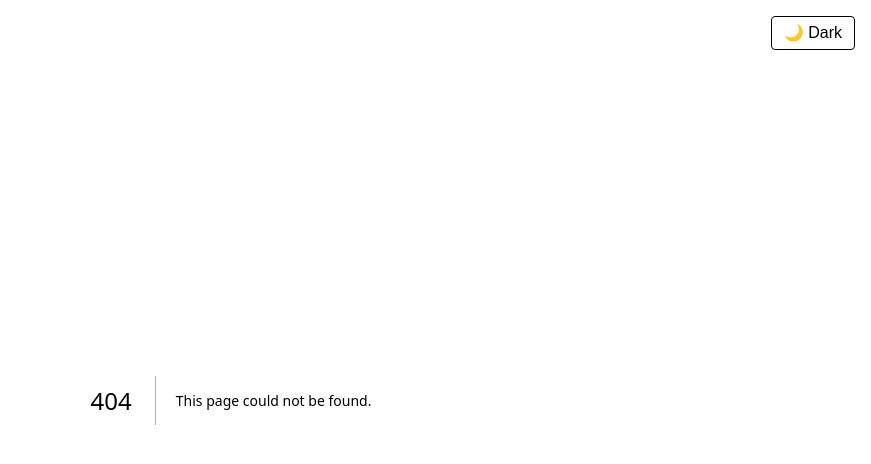
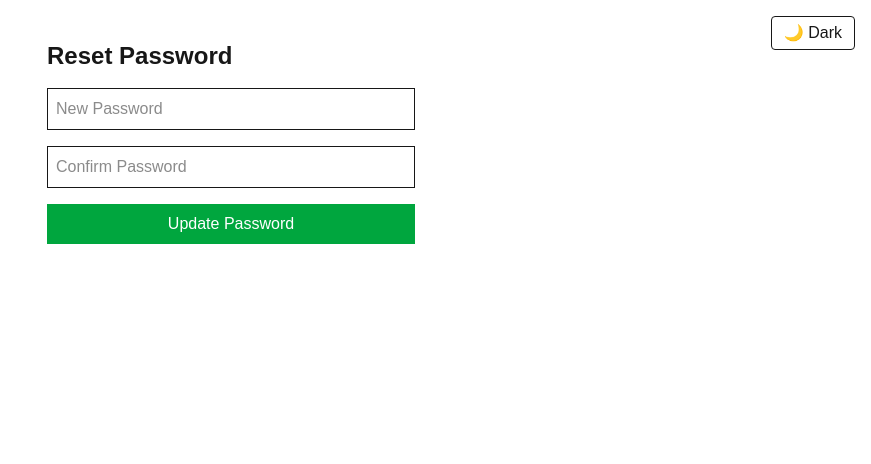
Before and after one commit to Anikahakim/Let-s-Hang, a Next.js app: page /reset-password in a window 1280 px wide. Before the commit this address had no page. Shown: the top 464 px of the page, without its empty margins (409-1280 px from the left). Built offline with nearby package versions, Linux system fonts and the light colour scheme; no server answers.

Commit message:
Add password reset functionality

```diff
--- a/app/login/page.tsx
+++ b/app/login/page.tsx
@@ -8,6 +8,8 @@ export default function LoginPage() {
   const router = useRouter();
   const [email, setEmail] = useState("");
   const [password, setPassword] = useState("");
+  const [showResetForm, setShowResetForm] = useState(false);
+  const [resetEmail, setResetEmail] = useState("");
 
   async function signUp() {
     const { error } = await supabase.auth.signUp({
@@ -35,10 +37,26 @@ export default function LoginPage() {
     }
   }
 
+  async function resetPassword() {
+    const { error } = await supabase.auth.resetPasswordForEmail(resetEmail, {
+      redirectTo: `${window.location.origin}/reset-password`,
+    });
+
+    if (error) {
+      alert("Error: " + error.message);
+    } else {
+      alert("Password reset email sent! Check your inbox.");
+      setShowResetForm(false);
+      setResetEmail("");
+    }
+  }
+
   return (
     <div className="p-10 space-y-4">
       <h1 className="text-2xl font-bold">Login</h1>
 
+      {!showResetForm ? (
+        <>
           <input
             className="border p-2 block"
             placeholder="Email"
@@ -69,6 +87,44 @@ export default function LoginPage() {
               Sign Up
             </button>
           </div>
+
+          <button
+            onClick={() => setShowResetForm(true)}
+            className="text-blue-600 underline text-sm"
+          >
+            Forgot password?
+          </button>
+        </>
+      ) : (
+        <>
+          <p className="text-sm text-gray-600">Enter your email to receive a password reset link</p>
+          <input
+            className="border p-2 block"
+            placeholder="Email"
+            value={resetEmail}
+            onChange={(e) => setResetEmail(e.target.value)}
+          />
+
+          <div className="space-x-2">
+            <button
+              onClick={resetPassword}
+              className="bg-green-600 text-white px-4 py-2"
+            >
+              Send Reset Link
+            </button>
+
+            <button
+              onClick={() => {
+                setShowResetForm(false);
+                setResetEmail("");
+              }}
+              className="bg-gray-500 text-white px-4 py-2"
+            >
+              Back
+            </button>
+          </div>
+        </>
+      )}
     </div>
   );
 }
--- /dev/null
+++ b/app/reset-password/page.tsx
@@ -0,0 +1,69 @@
+"use client";
+
+import { useState } from "react";
+import { supabase } from "../../lib/supabaseClient";
+import { useRouter } from "next/navigation";
+
+export default function ResetPasswordPage() {
+  const router = useRouter();
+  const [password, setPassword] = useState("");
+  const [confirmPassword, setConfirmPassword] = useState("");
+  const [loading, setLoading] = useState(false);
+
+  async function updatePassword() {
+    if (password !== confirmPassword) {
+      alert("Passwords do not match");
+      return;
+    }
+
+    if (password.length < 6) {
+      alert("Password must be at least 6 characters");
+      return;
+    }
+
+    setLoading(true);
+
+    const { error } = await supabase.auth.updateUser({
+      password: password,
+    });
+
+    setLoading(false);
+
+    if (error) {
+      alert("Error: " + error.message);
+    } else {
+      alert("Password updated successfully!");
+      router.push("/login");
+    }
+  }
+
+  return (
+    <div className="p-10 space-y-4 max-w-md mx-auto">
+      <h1 className="text-2xl font-bold">Reset Password</h1>
+
+      <input
+        className="border p-2 block w-full"
+        type="password"
+        placeholder="New Password"
+        value={password}
+        onChange={(e) => setPassword(e.target.value)}
+      />
+
+      <input
+        className="border p-2 block w-full"
+        type="password"
+        placeholder="Confirm Password"
+        value={confirmPassword}
+        onChange={(e) => setConfirmPassword(e.target.value)}
+      />
+
+      <button
+        onClick={updatePassword}
+        disabled={loading}
+        className="bg-green-600 text-white px-4 py-2 w-full disabled:opacity-50"
+      >
+        {loading ? "Updating..." : "Update Password"}
+      </button>
+    </div>
+  );
+}
```
Lines whose indentation alone changed are shown as unchanged.
